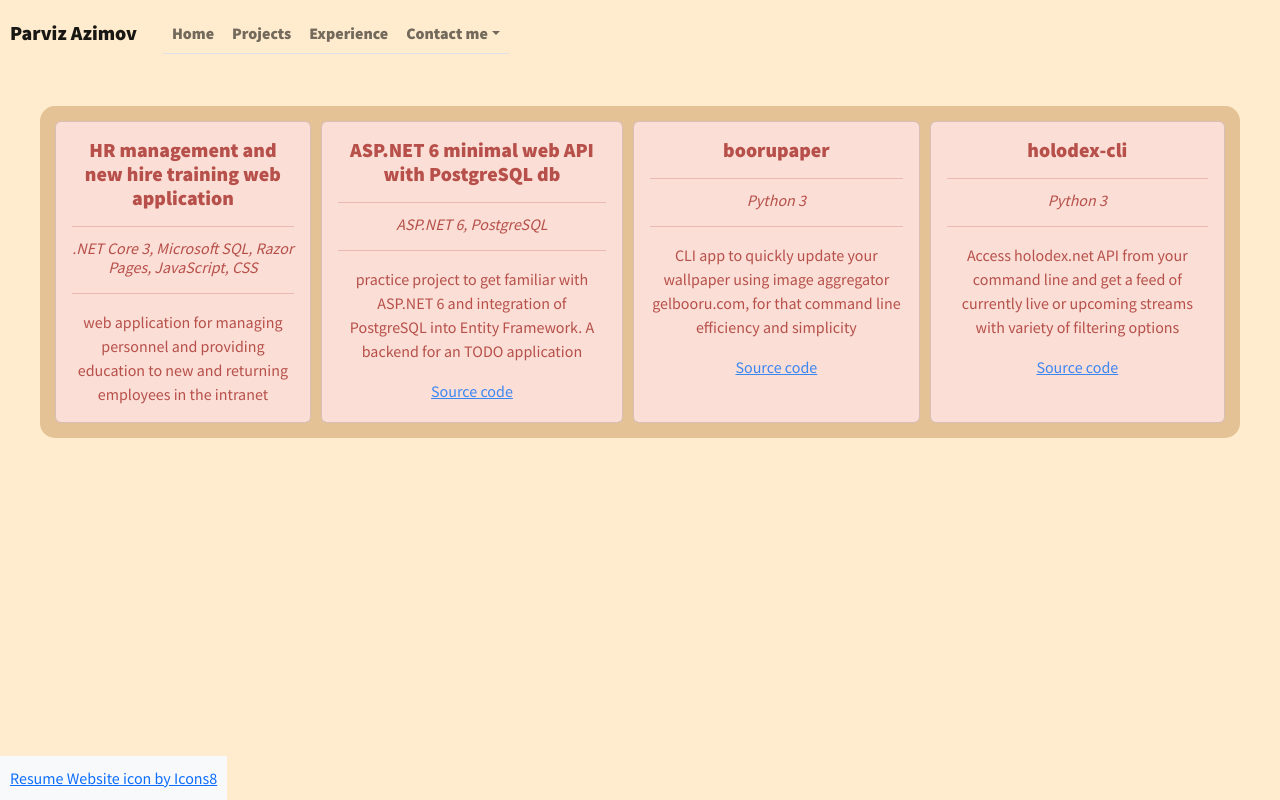
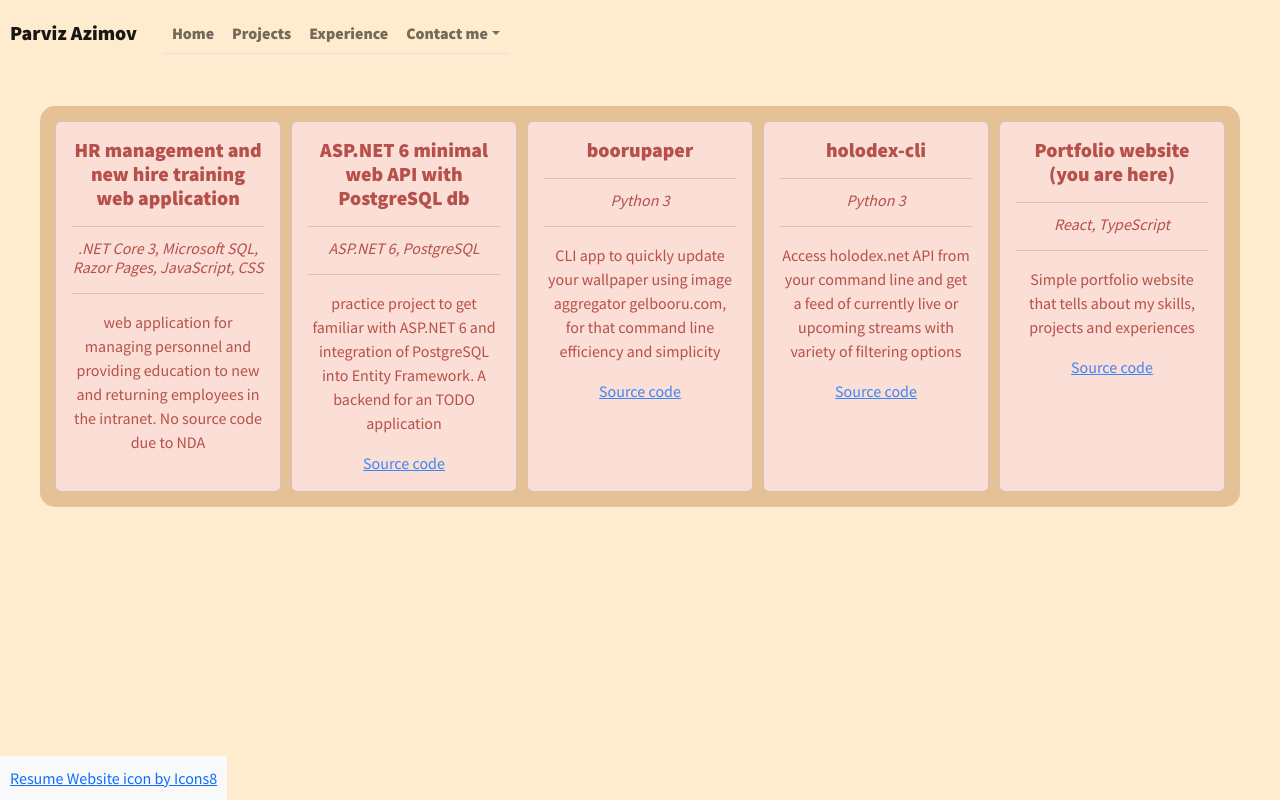
Before and after one commit to AzimovParviz/portfolio, a React (Create React App) app: page /projects in a window 1280 px wide. Built offline with nearby package versions, Linux system fonts and the light colour scheme.

Commit message:
divided the content into more separate components, changes to the styling and animations
Signed-off-by: Parviz Azimov <parviz.azimov@student.lamk.fi>

```diff
--- a/src/App.css
+++ b/src/App.css
@@ -61,6 +61,7 @@ body, html, .App {
 
 .flex-container {
   display: flex;
+  flex-wrap: 1;
 }
 
 .card {
@@ -88,3 +89,9 @@ footer {
     position: relative;
   }
 }
+
+@media screen and (min-width: 801px){
+  .card {
+    width: calc(100% * (1/4) - 10px - 1px);
+  }
+}
--- a/src/App.tsx
+++ b/src/App.tsx
@@ -2,6 +2,13 @@ import React from 'react';
 import './App.css';
 import 'bootstrap/dist/css/bootstrap.min.css';
 import Sidebar from './components/Sidebar';
+import AOS from 'aos';
+import 'aos/dist/aos.css'; // You can also use <link> for styles
+// ..
+AOS.init({
+    delay: 300, //300ms delay so the cards don't appear too quickly
+    duration: 600
+});
 
 function App() {
   return (
--- a/src/components/Home.tsx
+++ b/src/components/Home.tsx
@@ -1,5 +1,6 @@
 import React from "react";
 import '../App.css'
+import Skills from "./Skills";
 import AOS from 'aos';
 import 'aos/dist/aos.css'; // You can also use <link> for styles
 // ..
@@ -11,26 +12,8 @@ AOS.init({
 function Home() {
     return (
         <div className="homepage">
-            <div id="skills">
-                <h2 style={{ fontWeight: 'bold' }}>Parviz Azimov</h2>
-                <h4>Fullstack developer</h4>
-                <article data-aos="fade-down">
-                    <p>React+Bootstrap</p>
-                    <p>Node.js/.NET</p>
-                    <p>SQL</p>
-                    <p>Python</p>
-                </article>
-                <hr></hr>
-                <div id="skills-details" data-aos="fade-up">
-                    <article>
-                        <p>Hooks, state management, frontend styling</p>
-                        <p>Express.js, APIs</p>
-                        <p>Database administration, Entity Framework</p>
-                        <p>Workplace automation, webscraping</p>
-                    </article>
-                </div>
-            </div>
-            <img id="avatar" src="/pfp.png" width={'30%'} height={'30%'} data-aos="fade-left"/>
+            <Skills />
+            <img id="avatar" src="/pfp.png" alt="Photo of me" width={'30%'} height={'30%'} data-aos="fade-left"/>
         </div>
     )
 }
--- a/src/components/Projects.tsx
+++ b/src/components/Projects.tsx
@@ -4,7 +4,7 @@ import AOS from 'aos';
 import 'aos/dist/aos.css'; // You can also use <link> for styles
 // ..
 AOS.init({
-    delay: 300//300ms delay so the cards don't appear too quickly
+    delay: 0
 });
 
 
@@ -20,7 +20,7 @@ const projects: project[] = [
     {
         id: 0,
         title: 'HR management and new hire training web application',
-        description: 'web application for managing personnel and providing education to new and returning employees in the intranet',
+        description: 'web application for managing personnel and providing education to new and returning employees in the intranet. No source code due to NDA',
         url: '',
         tech: '.NET Core 3, Microsoft SQL, Razor Pages, JavaScript, CSS'
     },
@@ -46,6 +46,13 @@ const projects: project[] = [
         description: 'Access holodex.net API from your command line and get a feed of currently live or upcoming streams with variety of filtering options',
         url: 'https://github.com/AzimovParviz/holodex-cli',
         tech: 'Python 3'
+    },
+    {
+        id: 4,
+        title: 'Portfolio website (you are here)',
+        description: 'Simple portfolio website that tells about my skills, projects and experiences',
+        url: 'https://github.com/AzimovParviz/portfolio',
+        tech: 'React, TypeScript'
     }
 ]
 
@@ -54,7 +61,7 @@ function Projects() {
         <div className="projects">
             <div className="flex-container">
                 {projects.map(pr =>
-                    <Card key={pr.id} className="card" style={{color: 'brown',backgroundColor: '#FADBD8'}} data-aos="fade-down">
+                    <Card key={pr.id} className="card" style={{color: 'brown',backgroundColor: '#FADBD8'}} data-aos="fade-right">
                         <Card.Body>
                             <Card.Title style={{fontWeight: 'bold'}}>{pr.title}<hr></hr></Card.Title>
                             <Card.Subtitle style={{fontStyle: 'italic'}}>{pr.tech}</Card.Subtitle>
--- /dev/null
+++ b/src/components/Skills.tsx
@@ -0,0 +1,27 @@
+import React from "react";
+
+function Skills() {
+    return(
+        <div id="skills">
+                <h2 style={{ fontWeight: 'bold' }}>Parviz Azimov</h2>
+                <h4>Fullstack developer</h4>
+                <article data-aos="fade-down">
+                    <p>React+Bootstrap</p>
+                    <p>Node.js/.NET</p>
+                    <p>SQL</p>
+                    <p>Python</p>
+                </article>
+                <hr></hr>
+                <div id="skills-details" data-aos="fade-up">
+                    <article>
+                        <p>Hooks, state management, frontend styling</p>
+                        <p>Express.js, APIs</p>
+                        <p>Database administration, Entity Framework</p>
+                        <p>Workplace automation, webscraping</p>
+                    </article>
+                </div>
+            </div>
+    )
+}
+
+export default Skills;
```
